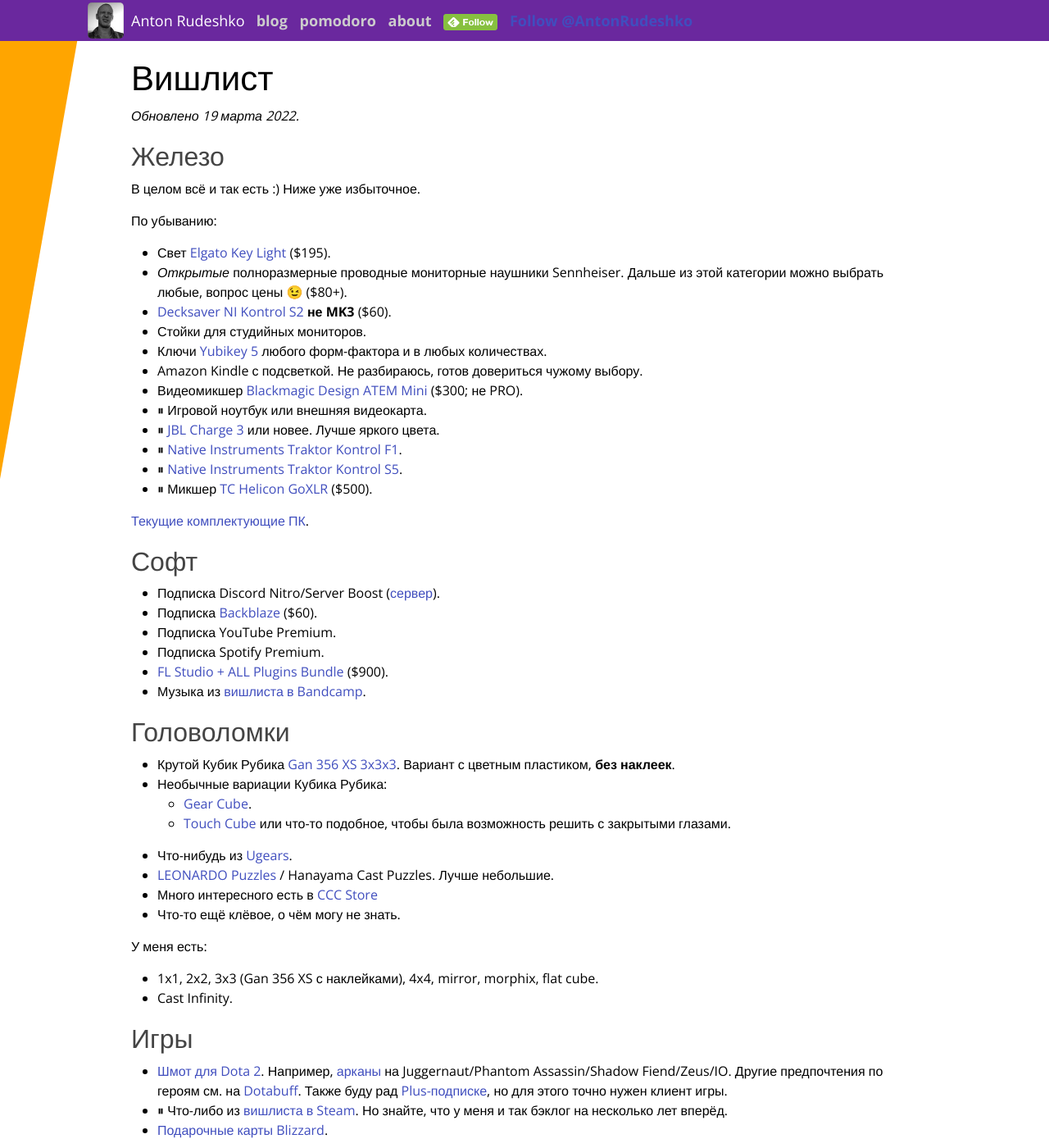
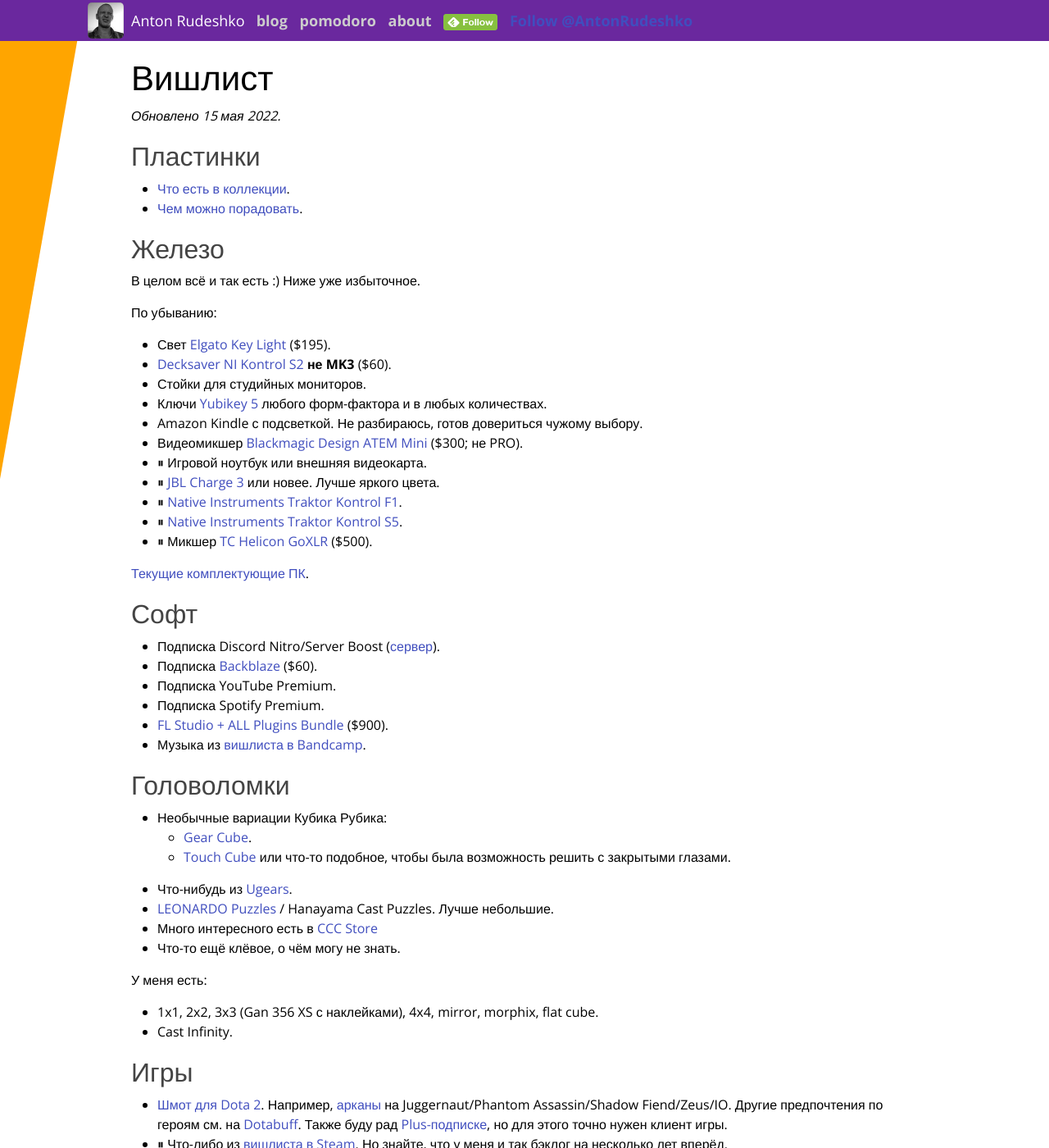
Before and after one commit to anton-rudeshko/anton-rudeshko.github.io, a Jekyll site: the page built from wishlist/index.md, in a window 1280 px wide and 1400 px high. Shown: the whole window at 82% size. Built offline with Jekyll 4.4.1, drawn with Linux system fonts in a browser that asks for light colours; comment, search, counter and statistics services are not loaded; some of the changed text lies outside the part shown.

Commit message:
wishlist: add vinyl wantlist

```diff
--- a/wishlist/index.md
+++ b/wishlist/index.md
@@ -5,7 +5,15 @@ title: Вишлист
 
 # Вишлист
 
-*Обновлено 19 марта 2022.*
+*Обновлено 15 мая 2022.*
+
+## Пластинки
+
+- [Что есть в коллекции][vinyl-collection].
+- [Чем можно порадовать][vinyl-wantlist].
+
+[vinyl-collection]: https://www.discogs.com/user/anton-rudeshko/collection?header=1&layout=big
+[vinyl-wantlist]: https://www.discogs.com/wantlist?user=anton-rudeshko&layout=big
 
 ## Железо
 
@@ -14,7 +22,6 @@ title: Вишлист
 По убыванию:
 
 * Свет [Elgato Key Light] ($195).
-* _Открытые_ полноразмерные проводные мониторные наушники Sennheiser. Дальше из этой категории можно выбрать любые, вопрос цены 😉 ($80+).
 * [Decksaver NI Kontrol S2] **не MK3** ($60).
 * Стойки для студийных мониторов.
 * Ключи [Yubikey 5] любого форм-фактора и в любых количествах.
@@ -54,7 +61,6 @@ title: Вишлист
 
 ## Головоломки
 
-* Крутой Кубик Рубика [Gan 356 XS 3x3x3](https://cccstore.ru/catalog/kubiki-rubika/gan-356-xs-3x3x3/). Вариант с цветным пластиком, **без наклеек**.
 * Необычные вариации Кубика Рубика:
   * [Gear Cube](http://playlab.ru/toys/mefferts/gear-cube/).
   * [Touch Cube](https://www.rubiks.com/rubik-s-touch-cube.html) или что-то подобное, чтобы была возможность решить с закрытыми глазами.
```
Also changed, not shown: other parts of wishlist/index.md (+0 -1 lines).
